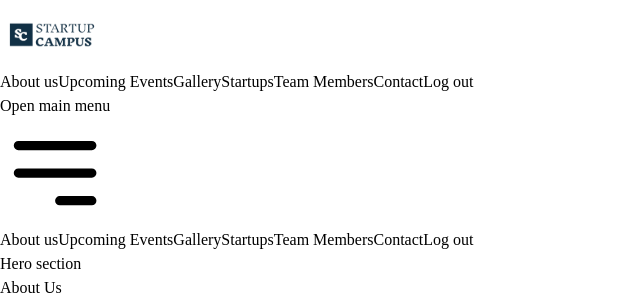
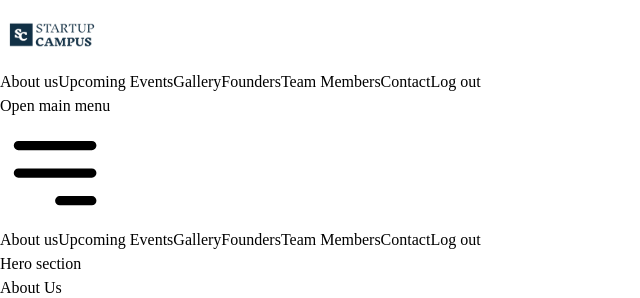
Before and after one commit to SC-web-App/Startup-Campus, a Next.js app: page / in a window 1280 px wide. Shown: the top 298 px of the page, without its empty margins (0-640 px from the left). Built offline with nearby package versions, Linux system fonts and the light colour scheme.

Commit message:
changed "Startups  to "Founders" on the navbar

```diff
--- a/src/components/navbar.tsx
+++ b/src/components/navbar.tsx
@@ -29,7 +29,7 @@ export const Navbar = () => {
               { href: "#about", text: "About us" },
               { href: "#events", text: "Upcoming Events" },
               { href: "#gallery", text: "Gallery" },
-              { href: "#startups", text: "Startups" },
+              { href: "#founders", text: "Founders" },
               { href: "#team", text: "Team Members" },
               { href: "#contact", text: "Contact" },
             ].map((item, index) => (
@@ -93,7 +93,7 @@ export const Navbar = () => {
             { href: "#about", text: "About us" },
             { href: "#events", text: "Upcoming Events" },
             { href: "#gallery", text: "Gallery" },
-            { href: "#startups", text: "Startups" },
+            { href: "#founders", text: "Founders" },
             { href: "#team", text: "Team Members" },
             { href: "#contact", text: "Contact" },
           ].map((item, index) => (
```
